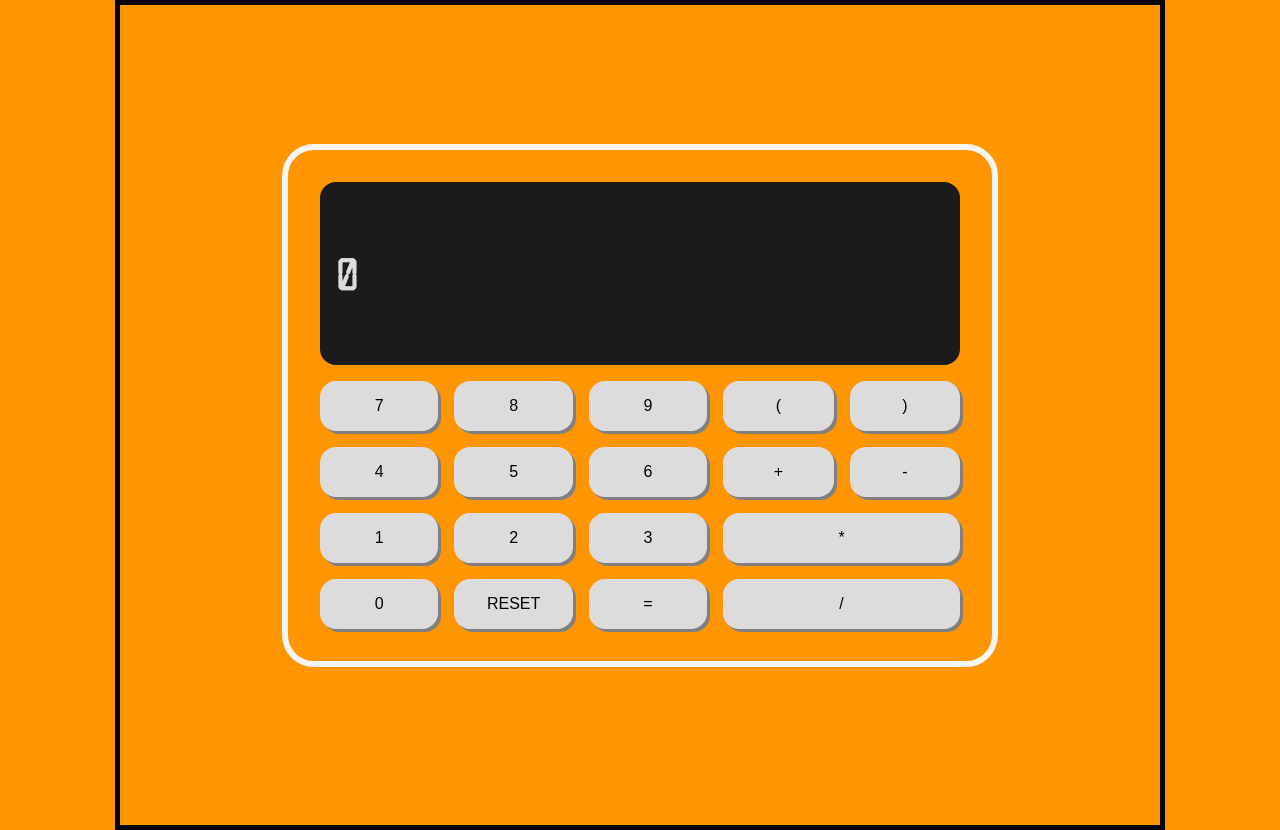
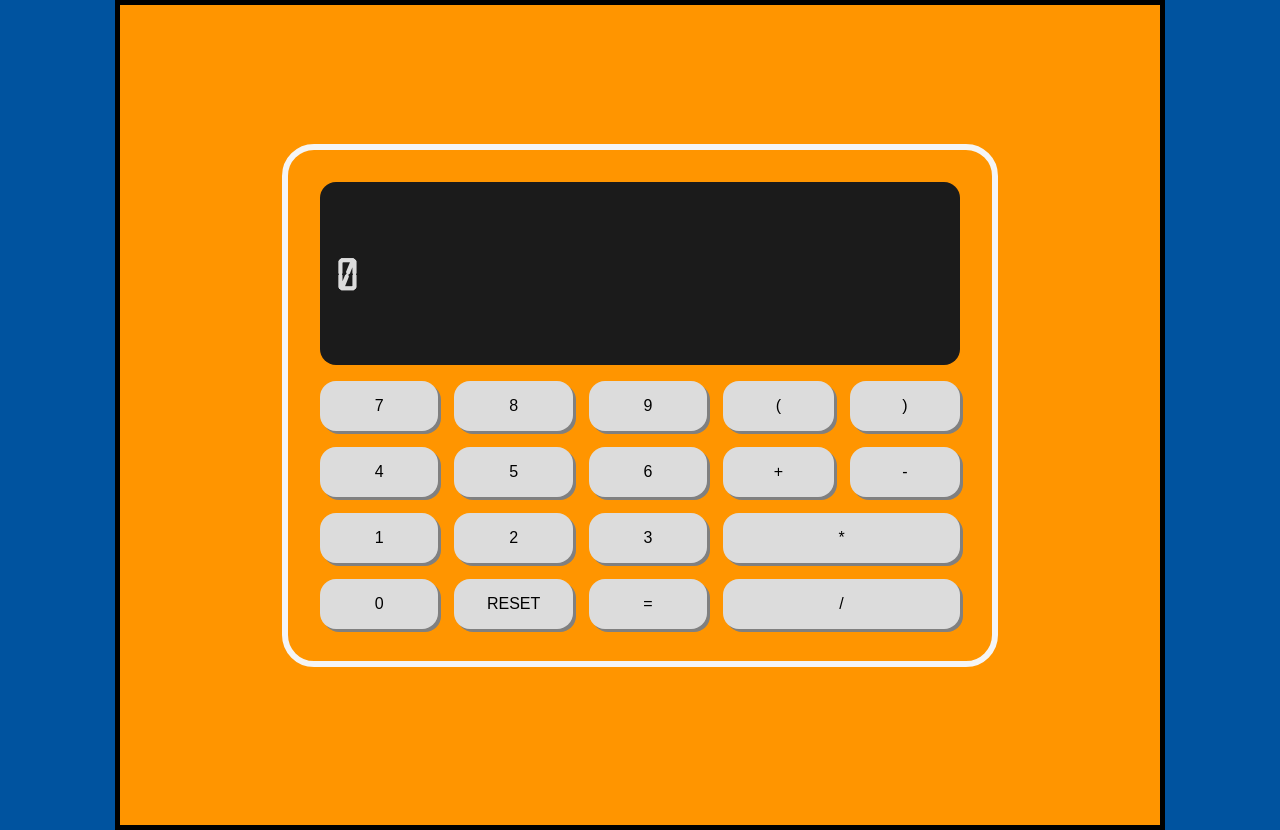
Before and after one commit to alcalde95/challenges_personal, a React (Vite) app: page / in a window 1280 px wide. Built offline with nearby package versions, Linux system fonts and the light colour scheme.

Commit message:
toqueteando css :D

```diff
--- a/src/index.css
+++ b/src/index.css
@@ -1,3 +1,7 @@
+html {
+    background-color: #00539f;
+  }
+
 body {
     width: 1000px;
     margin: 0 auto;
```
